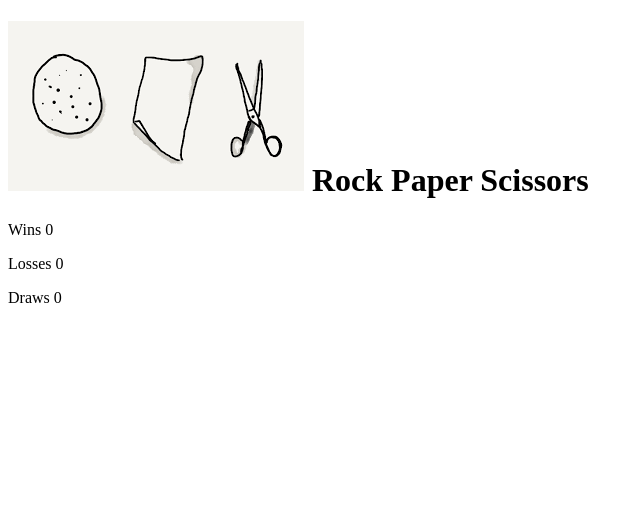
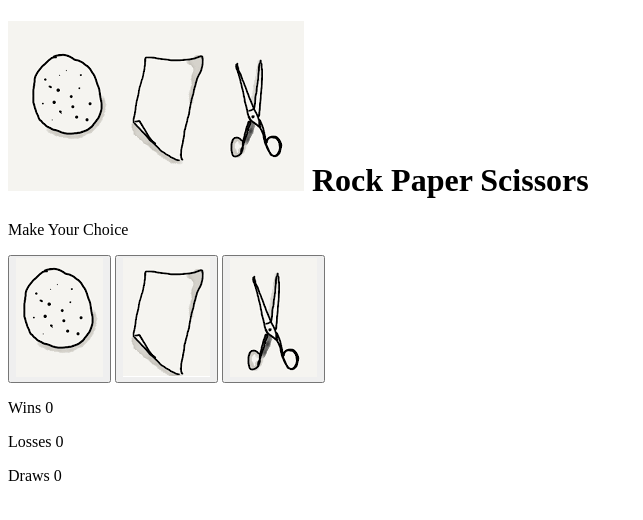
Before and after one commit to EddibN/thegame, a plain HTML site: page index.html in a window 1280 px wide. Shown: the whole page, without its empty margins (0-643 px from the left). Drawn offline with Linux system fonts and the light colour scheme.

Commit message:
add html

```diff
--- a/index.html
+++ b/index.html
@@ -17,6 +17,19 @@
     </h1>
 
   <div class="game-area">
+      <p>Make Your Choice</p>
+      <div class="controls-area">
+        <button class="btn btn--big btn--rock">
+            <img src="assets/images/rock.png" alt="rock">
+        </button>
+        <button class="btn btn--big btn--paper">
+            <img src="assets/images/paper.png" alt="paper">
+        </button>
+        <button class="btn btn--big btn--siccors">
+            <img src="assets/images/siccors.png" alt="siccors">
+        </button>
+
+    </div>
 
   </div>
 
```
Also changed, not shown: assets/images/paper.png (added), assets/images/rock.png (added), assets/images/siccors.png (added).
